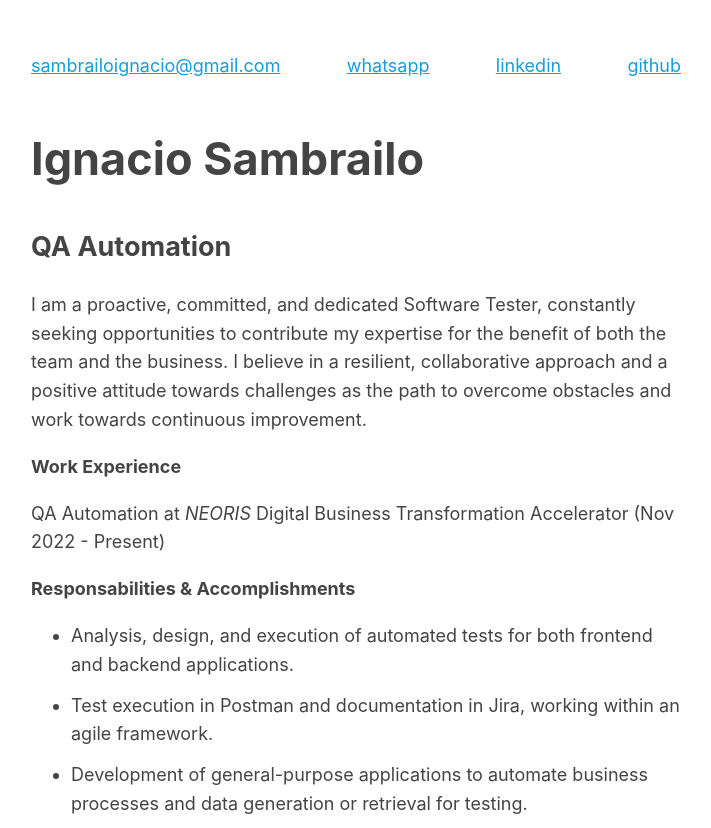
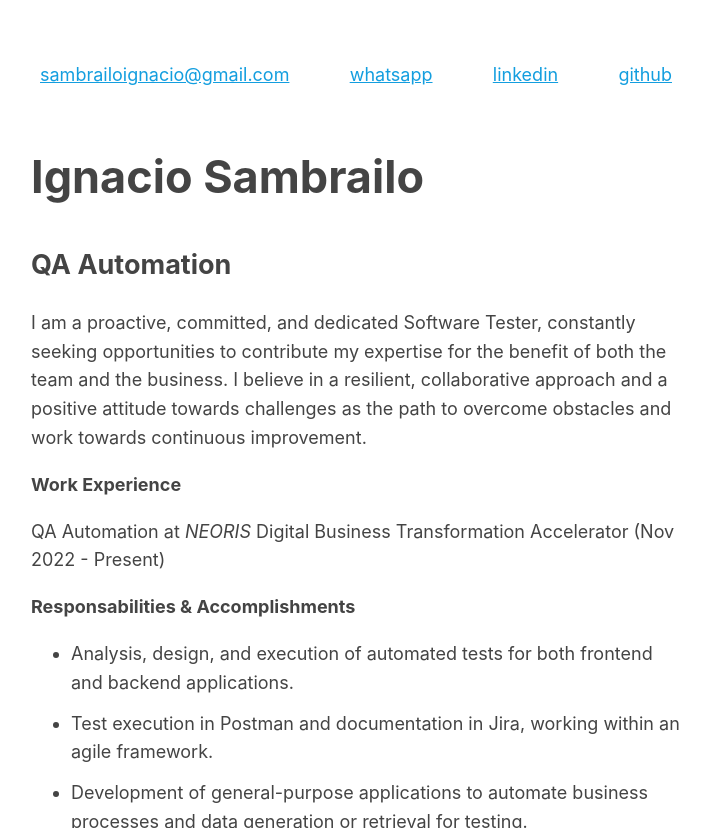
Before and after one commit to IgnacioSambrailo/CV, a plain HTML site: page index.html in a window 1280 px wide. Shown: the top 828 px of the page, without its empty margins (284-995 px from the left). Drawn offline with Linux system fonts and the light colour scheme.

Commit message:
fix: header and table

```diff
--- a/main.css
+++ b/main.css
@@ -53,7 +53,10 @@ header ul {
     justify-content: space-between;
     list-style-type: none;
     padding-inline-start: 0px;
-    overflow-wrap: break-word;
+}
+
+header li {
+    padding: 0.5em;
 }
 
 ul {
@@ -71,7 +74,7 @@ a {
 }
 
 td{
-    padding: 0.5em 2em;
+    padding: 0.5em 1.5em;
 }
 
 li{
```
